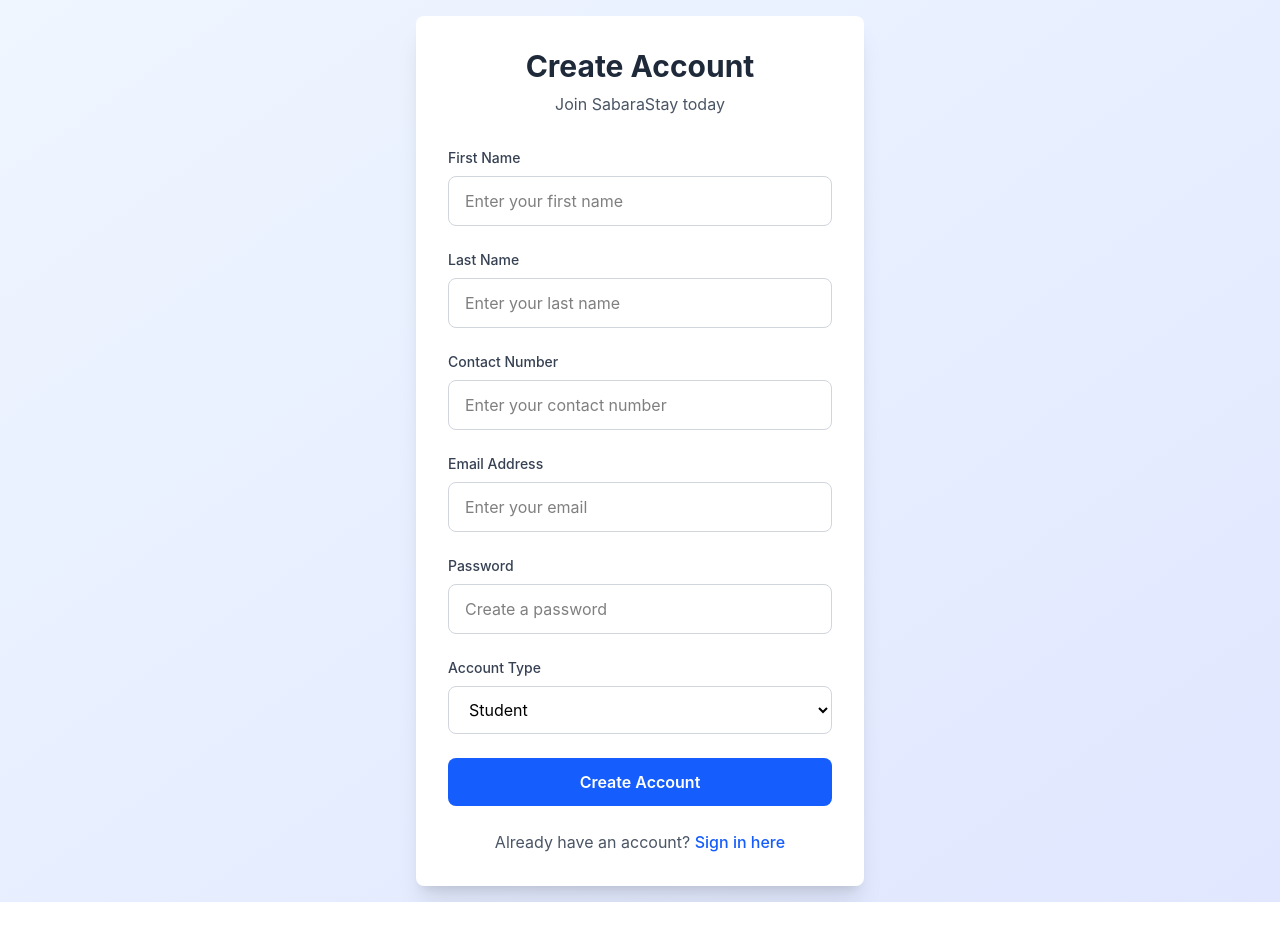
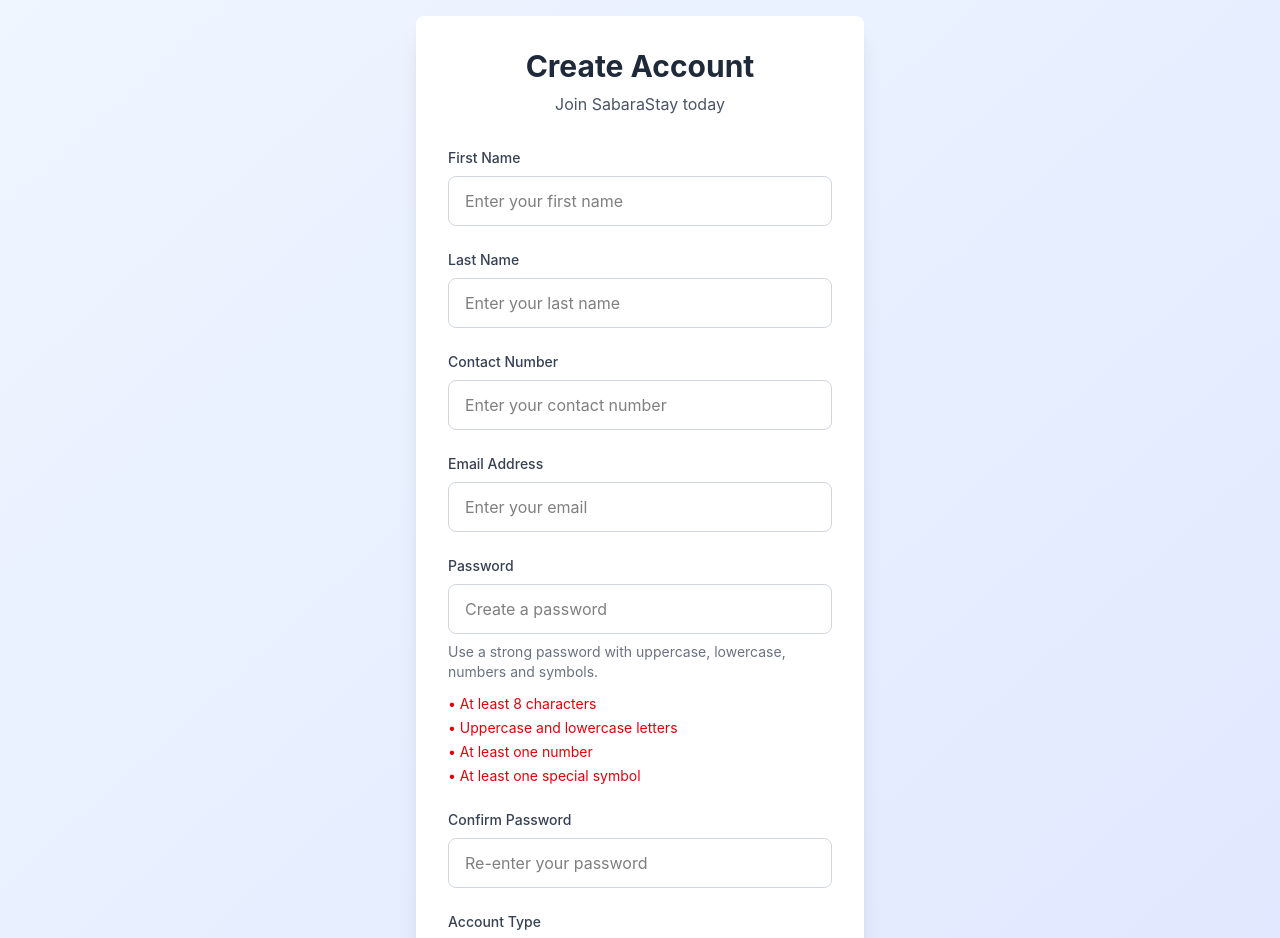
Before and after one commit to udithindrachapa26-u/SabaraStay_FrontEnd, a React (Vite) app: page /register in a window 1280 px wide. Shown: the top 938 px of the page. Before the commit the page ends 902 px from the top, so only its background shows below. Built offline with nearby package versions, Linux system fonts and the light colour scheme.

Commit message:
Add password confirm option and make strong password feature.

```diff
--- a/src/pages/Login.jsx
+++ b/src/pages/Login.jsx
@@ -134,7 +134,7 @@ function Login() {
               to="/register"
               className="text-blue-600 font-bold hover:text-blue-700 transition"
             >
-              Create one now
+              Create one
             </Link>
           </p>
         </div>
--- a/src/pages/Register.jsx
+++ b/src/pages/Register.jsx
@@ -7,16 +7,39 @@ function Register() {
     lastName: "",
     email: "",
     password: "",
+    confirmPassword: "",
     contactNo: "",
     role: "student",
   });
+  const [formError, setFormError] = useState("");
+
+  const passwordCriteria = [
+    { label: "At least 8 characters", valid: formData.password.length >= 8 },
+    { label: "Uppercase and lowercase letters", valid: /(?=.*[a-z])(?=.*[A-Z])/.test(formData.password) },
+    { label: "At least one number", valid: /(?=.*\d)/.test(formData.password) },
+    { label: "At least one special symbol", valid: /(?=.*[!@#$%^&*()_+\-=[\]{};':"\\|,.<>/?])/.test(formData.password) },
+  ];
 
   const handleChange = (e) => {
     setFormData({ ...formData, [e.target.name]: e.target.value });
+    if (formError) setFormError("");
   };
 
   const handleSubmit = async (e) => {
     e.preventDefault();
+    if (formData.password !== formData.confirmPassword) {
+      setFormError("Passwords do not match.");
+      return;
+    }
+
+    const passwordPattern = /^(?=.*[a-z])(?=.*[A-Z])(?=.*\d)(?=.*[!@#$%^&*()_+\-=[\]{};':"\\|,.<>/?]).{8,}$/;
+    if (!passwordPattern.test(formData.password)) {
+      setFormError(
+        "Password must be 8+ characters and include uppercase, lowercase, number, and symbol."
+      );
+      return;
+    }
+
     try {
       const res = await registerUser(formData);
       alert(res.data.message);
@@ -28,7 +51,7 @@ function Register() {
   };
 
   return (
-    <div className="min-h-screen bg-gradient-to-br from-blue-50 to-indigo-100 flex items-center justify-center p-4">
+    <div className="min-h-screen bg-linear-to-br from-blue-50 to-indigo-100 flex items-center justify-center p-4">
       <div className="bg-white rounded-lg shadow-xl p-8 w-full max-w-md">
         <div className="text-center mb-8">
           <h1 className="text-3xl font-bold text-gray-800 mb-2">Create Account</h1>
@@ -113,7 +136,46 @@ function Register() {
               className="w-full px-4 py-3 border border-gray-300 rounded-lg focus:ring-2 focus:ring-blue-500 focus:border-transparent transition-colors duration-200"
               required
             />
+            <p className="text-sm text-gray-500 mt-2">
+              Use a strong password with uppercase, lowercase, numbers and symbols.
+            </p>
+            <ul className="mt-3 grid gap-1 text-sm">
+              {passwordCriteria.map((item) => (
+                <li
+                  key={item.label}
+                  className={
+                    item.valid
+                      ? "text-emerald-600"
+                      : "text-red-600"
+                  }
+                >
+                  {item.valid ? "✓" : "•"} {item.label}
+                </li>
+              ))}
+            </ul>
           </div>
+
+          <div>
+            <label htmlFor="confirmPassword" className="block text-sm font-medium text-gray-700 mb-2">
+              Confirm Password
+            </label>
+            <input
+              id="confirmPassword"
+              name="confirmPassword"
+              type="password"
+              value={formData.confirmPassword}
+              onChange={handleChange}
+              placeholder="Re-enter your password"
+              className="w-full px-4 py-3 border border-gray-300 rounded-lg focus:ring-2 focus:ring-blue-500 focus:border-transparent transition-colors duration-200"
+              required
+            />
+          </div>
+
+          {formError && (
+            <div className="rounded-lg bg-red-50 border border-red-200 text-red-700 px-4 py-3 text-sm">
+              {formError}
+            </div>
+          )}
 
           <div>
             <label htmlFor="role" className="block text-sm font-medium text-gray-700 mb-2">
```
